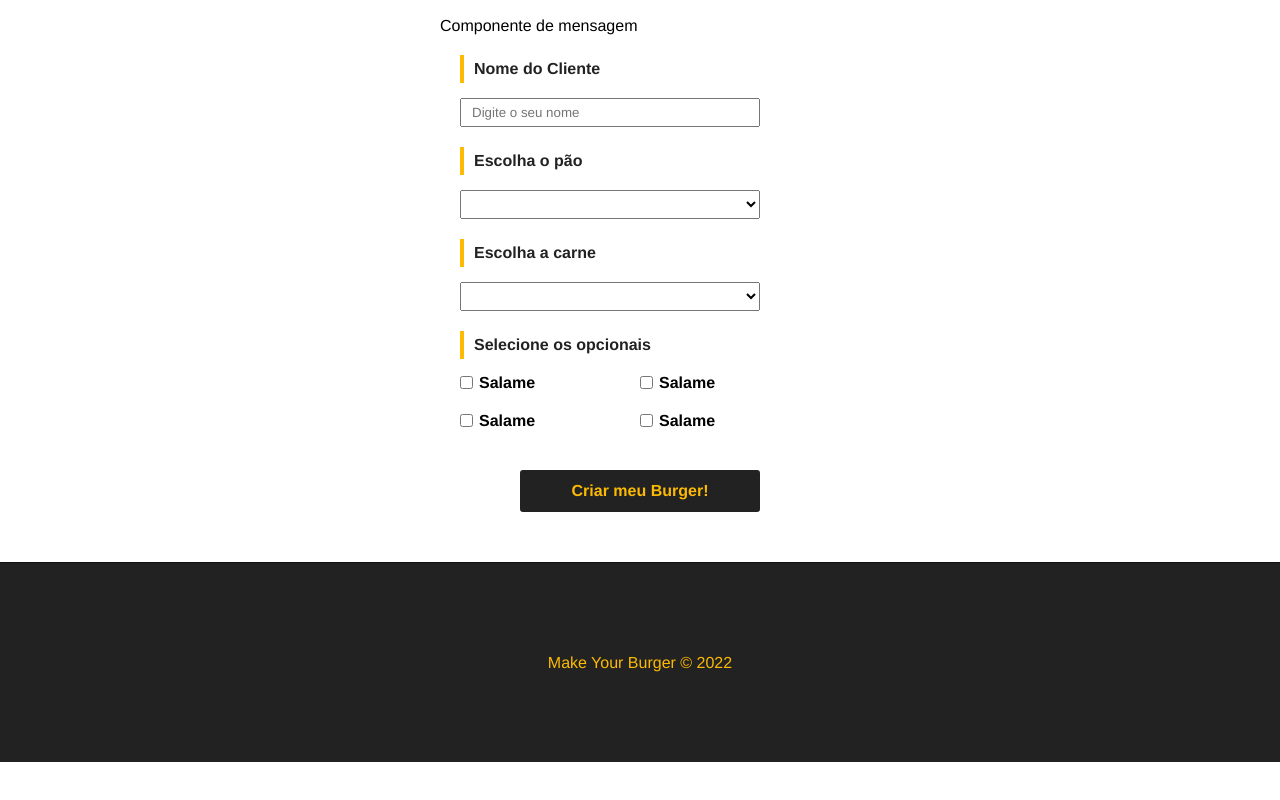
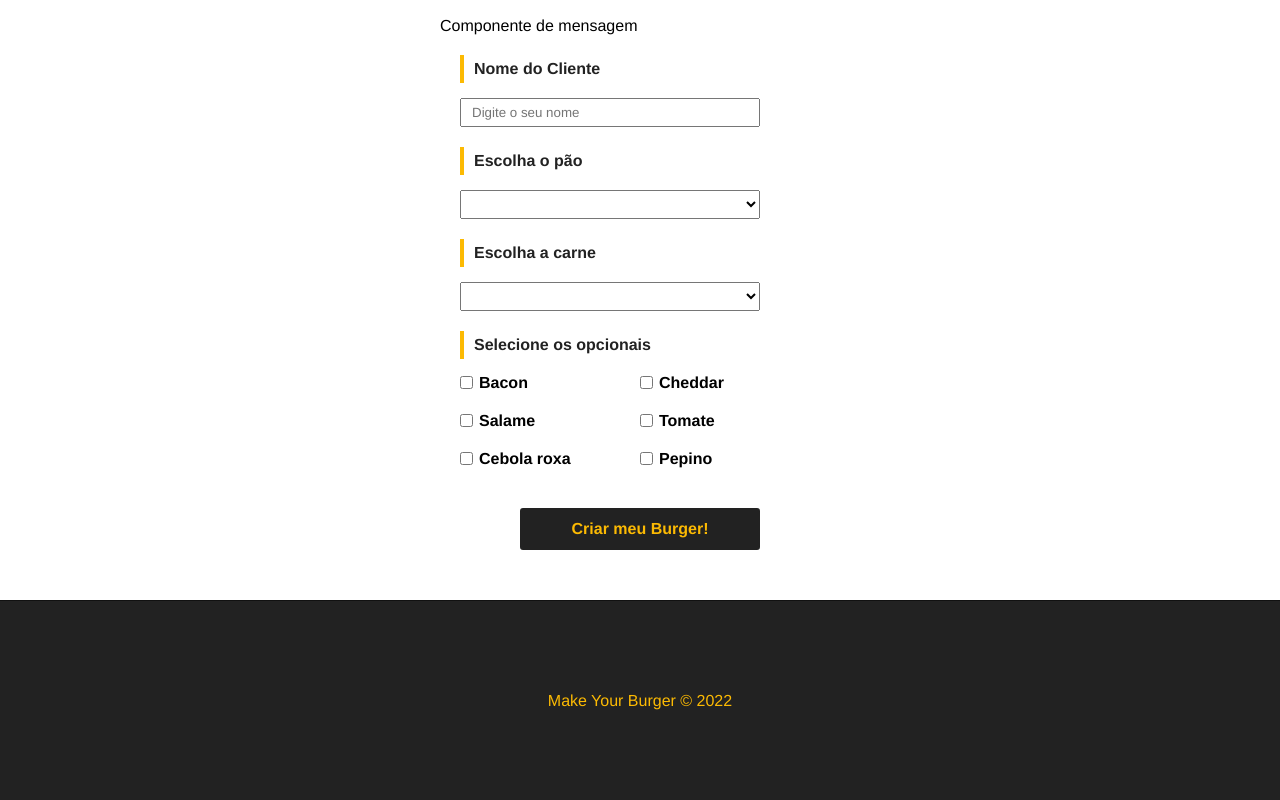
Before and after one commit to tabataruiz/make-your-burger, a Vue app: page / in a window 1280 px wide. Shown: the part 689-1489 px from the top of the page. Before the commit the page ends 1451 px from the top, so only its background shows below. Built offline with nearby package versions, Linux system fonts and the light colour scheme; data requests are answered from the project's data file.

Commit message:
Resgatando dados do banco e inserindo no formulário

```diff
--- a/src/components/BurgerForm.vue
+++ b/src/components/BurgerForm.vue
@@ -19,7 +19,9 @@
           <label for="pao">Escolha o pão</label>
           <select name="pao" id="pao" v-model="pao">
             <option value="">Selecione o seu pão</option>
-            <option value="integral">Integral</option>
+            <option v-for="pao in paes" :key="pao.id" :value="pao.tipo">
+              {{ pao.tipo }}
+            </option>
           </select>
         </div>
 
@@ -27,47 +29,26 @@
           <label for="pao">Escolha a carne</label>
           <select name="carne" id="carne" v-model="carne">
             <option value="">Selecione a carne</option>
-            <option value="patinho">Patinho</option>
+            <option v-for="carne in carnes" :key="carne.id" :value="carne.tipo">
+              {{ carne.tipo }}
+            </option>
           </select>
         </div>
 
         <div class="input-container opcionais">
           <label for="opcionais">Selecione os opcionais</label>
-          <div class="checkbox-container">
+          <div
+            class="checkbox-container"
+            v-for="opcional in opcionaisdata"
+            :key="opcional.id"
+          >
             <input
               type="checkbox"
               name="opcionais"
               v-model="opcionais"
-              value="salame"
+              :value="opcional.tipo"
             />
-            <span>Salame</span>
-          </div>
-          <div class="checkbox-container">
-            <input
-              type="checkbox"
-              name="opcionais"
-              v-model="opcionais"
-              value="salame"
-            />
-            <span>Salame</span>
-          </div>
-          <div class="checkbox-container">
-            <input
-              type="checkbox"
-              name="opcionais"
-              v-model="opcionais"
-              value="salame"
-            />
-            <span>Salame</span>
-          </div>
-          <div class="checkbox-container">
-            <input
-              type="checkbox"
-              name="opcionais"
-              v-model="opcionais"
-              value="salame"
-            />
-            <span>Salame</span>
+            <span>{{ opcional.tipo }}</span>
           </div>
         </div>
 
@@ -81,7 +62,35 @@
 
 <script>
 export default {
-  name: "BurgerForm"
+  name: "BurgerForm",
+  data() {
+    return {
+      paes: null,
+      carnes: null,
+      opcionaisdata: null,
+      nome: null,
+      pao: null,
+      carne: null,
+      opcionais: [],
+      status: "Solicitado",
+      mensagem: null
+    };
+  },
+  methods: {
+    async getIngredients() {
+      const req = await fetch("http://localhost:3000/ingredientes");
+      const data = await req.json();
+
+      this.paes = data.paes;
+      this.carnes = data.carnes;
+      this.opcionaisdata = data.opcionais;
+
+      console.log(data.opcionais);
+    }
+  },
+  mounted() {
+    this.getIngredients();
+  }
 };
 </script>
 
```
